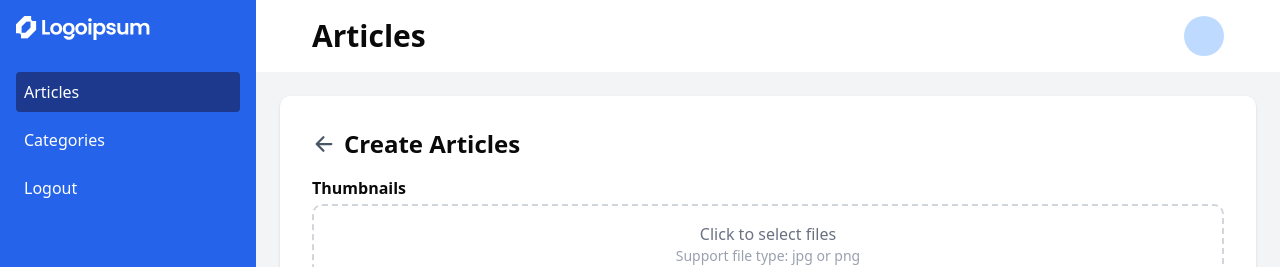
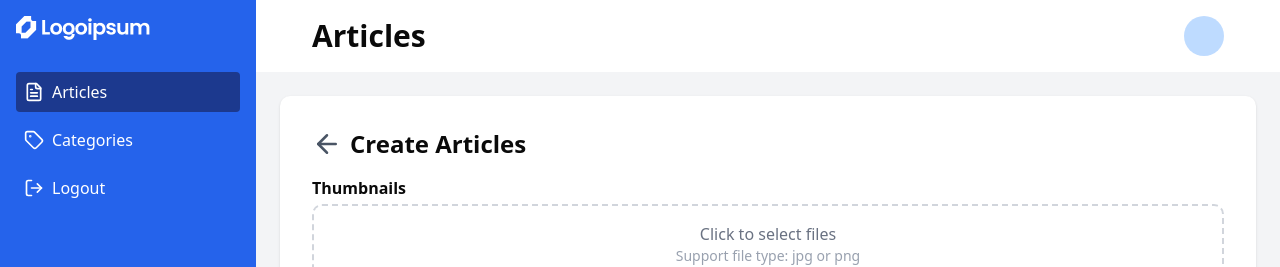
Before and after one commit to ahmdfauzzan/SellerPintar-FETest, a Next.js app: page /admin/articles/create in a window 1280 px wide. Shown: the top 267 px of the page. Built offline with nearby package versions, Linux system fonts and the light colour scheme; no server answers.

Commit message:
icons lucide

```diff
--- a/src/app/admin/articles/[id]/page.tsx
+++ b/src/app/admin/articles/[id]/page.tsx
@@ -4,7 +4,7 @@ import { fetchArticleById, updateArticle } from "@/lib/articlesApi";
 import { fetchCategories } from "@/lib/categoriesApi";
 import { useParams, useRouter } from "next/navigation";
 import { useEffect, useState } from "react";
-import { IoArrowBack } from "react-icons/io5";
+import { ArrowLeft } from "lucide-react";
 import instance from "@/lib/axios";
 import Image from "next/image";
 
@@ -109,7 +109,7 @@ export default function EditArticlePage() {
           onClick={() => router.back()}
           className="text-gray-600 hover:text-gray-800"
         >
-          <IoArrowBack size={24} />
+          <ArrowLeft size={30} />
         </button>
         <h2 className="text-2xl font-bold">Edit Article</h2>
       </div>
--- a/src/app/admin/articles/create/page.tsx
+++ b/src/app/admin/articles/create/page.tsx
@@ -4,7 +4,7 @@ import { useState, useEffect } from "react";
 import { createArticle } from "@/lib/articlesApi";
 import { fetchCategories } from "@/lib/categoriesApi";
 import { useRouter } from "next/navigation";
-import { IoArrowBack } from "react-icons/io5";
+import { ArrowLeft } from "lucide-react";
 import instance from "@/lib/axios";
 import Image from "next/image";
 
@@ -85,7 +85,7 @@ export default function CreateArticlePage() {
           onClick={() => router.back()}
           className="text-gray-600 hover:text-gray-800"
         >
-          <IoArrowBack size={24} />
+          <ArrowLeft size={30} />
         </button>
         <h2 className="text-2xl font-bold">Create Articles</h2>
       </div>
--- a/src/app/admin/articles/preview/[id]/page.tsx
+++ b/src/app/admin/articles/preview/[id]/page.tsx
@@ -5,7 +5,7 @@ import { useParams, useRouter } from "next/navigation";
 import { fetchArticleById, fetchArticles } from "@/lib/articlesApi";
 import Image from "next/image";
 import Link from "next/link";
-import { IoArrowBack } from "react-icons/io5";
+import { ArrowLeft } from "lucide-react";
 
 interface Article {
   id: string;
@@ -77,7 +77,7 @@ export default function ArticlePreviewPage() {
               onClick={() => router.back()}
               className="text-gray-600 hover:text-gray-800"
             >
-              <IoArrowBack size={24} />
+              <ArrowLeft size={30} />
             </button>
             <h1 className="text-2xl font-bold text-gray-800">
               Preview Articles
--- a/src/components/Header.tsx
+++ b/src/components/Header.tsx
@@ -110,7 +110,7 @@ const Header: React.FC<HeaderProps> = ({ className }) => {
               </Link>
               <button
                 onClick={() => setShowLogoutConfirm(true)}
-                className="block w-full px-4 py-2 text-gray-700 text-left hover:bg-gray-100"
+                className="block w-full px-4 py-2 text-red-500 text-left hover:bg-gray-100"
               >
                 Logout
               </button>
@@ -130,7 +130,7 @@ const Header: React.FC<HeaderProps> = ({ className }) => {
                   Cancel
                 </button>
                 <button
-                  className="px-4 py-2 bg-blue-600 text-white rounded hover:bg-blue-700"
+                  className="px-4 py-2 bg-blue-600 text-white rounded hover:bg-blue-700 "
                   onClick={() => {
                     nookies.destroy(null, "token");
                     window.location.href = "/login";
--- a/src/components/admin/Sidebar.tsx
+++ b/src/components/admin/Sidebar.tsx
@@ -6,6 +6,7 @@ import { usePathname } from "next/navigation";
 import logo from "@/assets/img/logoputih.png";
 import nookies from "nookies";
 import { useState } from "react";
+import { FileText, Tag, LogOut } from "lucide-react"; // Import ikon dari lucide-react
 
 const Sidebar = () => {
   const pathname = usePathname();
@@ -26,28 +27,31 @@ const Sidebar = () => {
         <nav className="flex flex-col gap-2 p-4">
           <Link
             href="/admin/articles"
-            className={`p-2 rounded ${
+            className={`p-2 rounded flex items-center gap-2 ${
               pathname.startsWith("/admin/articles") ? "bg-blue-900" : ""
             }`}
           >
+            <FileText className="w-5 h-5" />
             Articles
           </Link>
 
           <Link
             href="/admin/categories"
-            className={`p-2 rounded ${
+            className={`p-2 rounded flex items-center gap-2 ${
               pathname.startsWith("/admin/categories") ? "bg-blue-900" : ""
             }`}
           >
+            <Tag className="w-5 h-5" />
             Categories
           </Link>
 
           <button
             onClick={() => setShowLogoutConfirm(true)}
-            className={`p-2 text-left rounded w-full ${
+            className={`p-2 text-left rounded w-full flex items-center gap-2 ${
               pathname.startsWith("/logout") ? "bg-blue-900" : ""
             }`}
           >
+            <LogOut className="w-5 h-5" />
             Logout
           </button>
         </nav>
```
